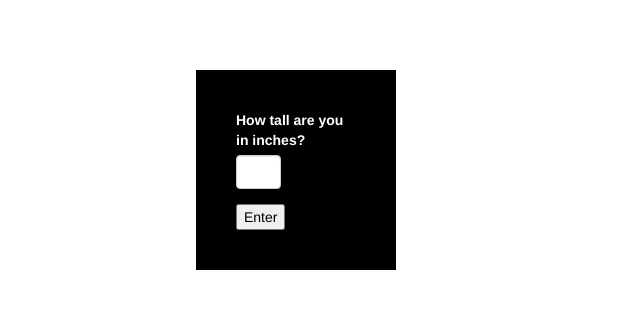
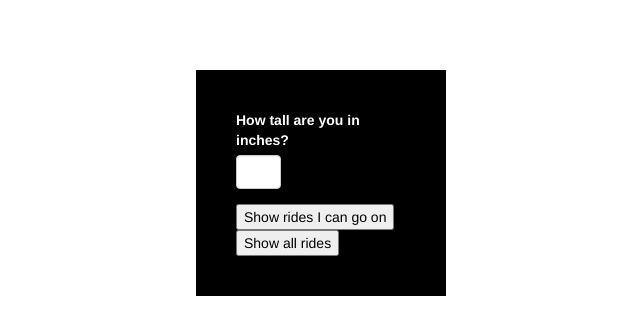
Before and after one commit to OkilyDokily/amusement-park, a plain HTML site: page index.html in a window 1280 px wide. Shown: the whole page, without its empty margins (60-700 px from the left). Drawn offline with Linux system fonts and the light colour scheme.

Commit message:
add two buttons

```diff
--- a/css/styles.css
+++ b/css/styles.css
@@ -2,7 +2,7 @@
   position: fixed;
   top: 70px;
   left: 20%;
-  width: 200px;
+  width: 250px;
   background-color: black;
   color: white;
 }
--- a/index.html
+++ b/index.html
@@ -15,7 +15,8 @@
           <input type="text" id="height" class="form-control">
         </div>
 
-        <button type="submit">Enter</button>
+        <button id="showsome">Show rides I can go on</button>
+        <button id="showall">Show all rides</button>
       </form>
     </div>
     <div class="rides col-xs-2">
--- a/js/scripts.js
+++ b/js/scripts.js
@@ -1,5 +1,5 @@
 $(document).ready(function(){
-  $("#formOne").submit(function(e){
+  $("#showsome").click(function(e){
     e.preventDefault();
     var scaryHeightArray = [60,58,56];
     var kidHeightArray = [[36,54]];
```
